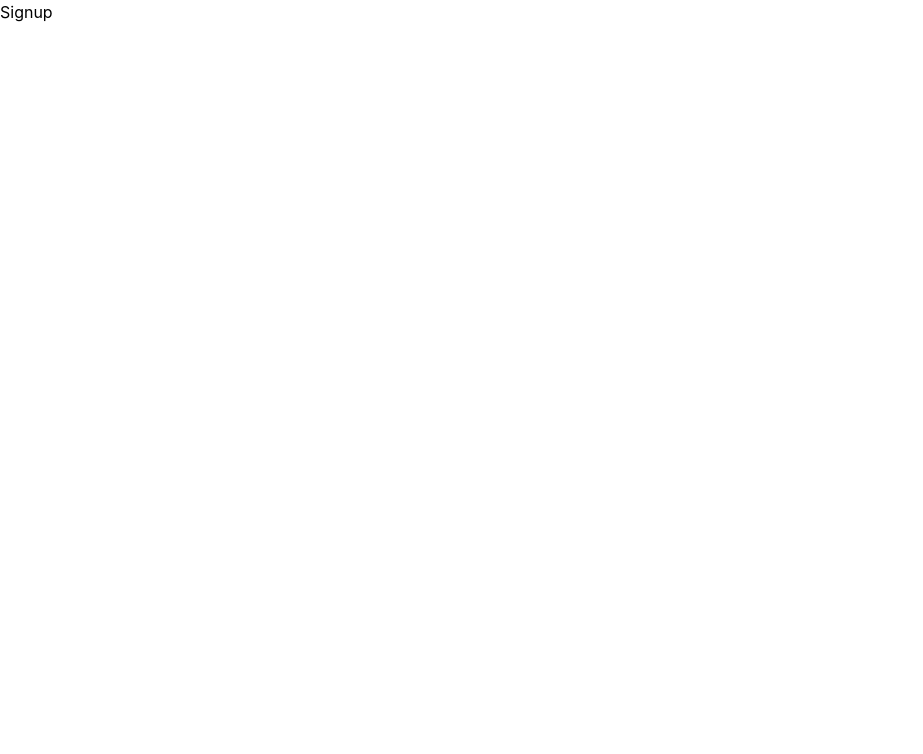
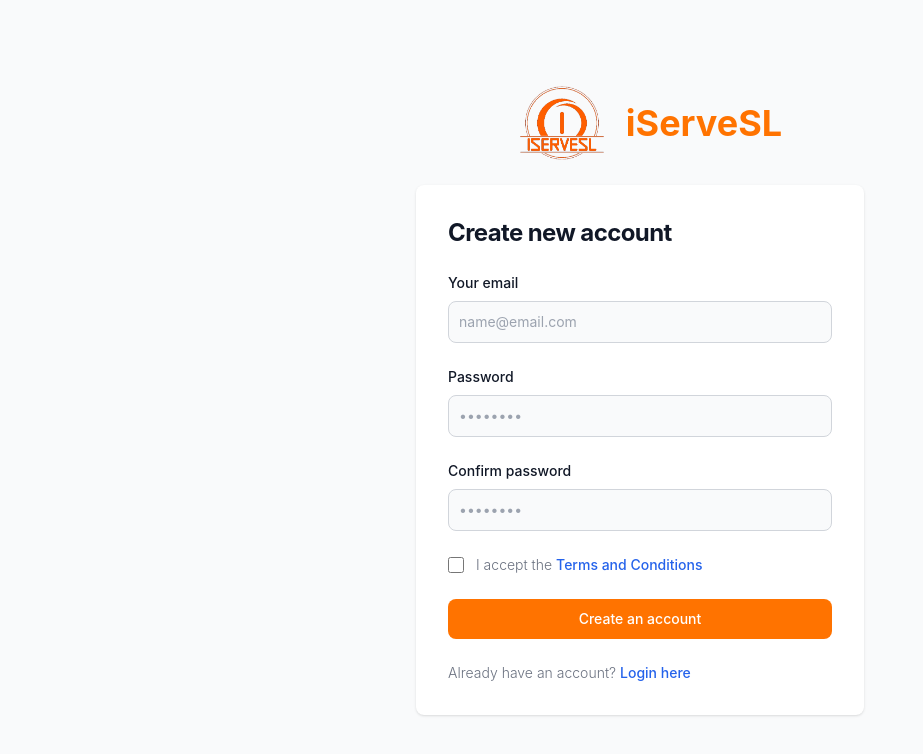
Before and after one commit to iServeSL/iServeSL-Frontent, a React (Vite) app in the folder iServeSL/: page /signup in a window 1280 px wide. Shown: the top 754 px of the page, without its empty margins (0-923 px from the left). Built offline with nearby package versions, Linux system fonts and the light colour scheme.

Commit message:
Complete sign up page interface

```diff
--- a/iServeSL/src/routes/Signup.jsx
+++ b/iServeSL/src/routes/Signup.jsx
@@ -1,9 +1,61 @@
-import React from 'react'
+import React, { useState } from 'react';
+import Logo from '../assets/iServeSL.png';
+import { useNavigate } from 'react-router-dom'
 
 const Signup = () => {
-  return (
-    <div>Signup</div>
-  )
+    const navigate = useNavigate();
+
+    const loginNavigate = () => {
+        navigate('/login');
+    };
+
+    const welcomeNavigate = () => {
+        navigate('/');
+    }
+
+    return (
+        <section className="bg-gray-50 dark:bg-gray-900">
+            <div className="flex flex-col items-center justify-center px-6 py-8 mx-auto md:h-screen lg:py-0">
+                <a onClick={welcomeNavigate} className="cursor-pointer flex items-center mb-6 text-4xl font-bold text-[#ff7300] dark:text-[#ff7300]">
+                    <img className="w-32 h-auto" src={Logo} alt="logo" />
+                    iServeSL
+                </a>
+                <div className="w-full bg-white rounded-lg shadow dark:border md:mt-0 sm:max-w-md xl:p-0 dark:bg-gray-800 dark:border-gray-700">
+                    <div className="p-6 space-y-4 md:space-y-6 sm:p-8">
+                        <h1 className="text-xl font-bold leading-tight tracking-tight text-gray-900 md:text-2xl dark:text-white">
+                            Create new account
+                        </h1>
+                        <form className="space-y-4 md:space-y-6" action="#">
+                            <div>
+                                <label for="email" className="block mb-2 text-sm font-medium text-gray-900 dark:text-white">Your email</label>
+                                <input type="email" name="email" id="email" className="bg-gray-50 border border-gray-300 text-gray-900 sm:text-sm rounded-lg focus:ring-primary-600 focus:border-primary-600 block w-full p-2.5 dark:bg-gray-700 dark:border-gray-600 dark:placeholder-gray-400 dark:text-white dark:focus:ring-blue-500 dark:focus:border-blue-500" placeholder="name@email.com" required="" />
+                            </div>
+                            <div>
+                                <label for="password" className="block mb-2 text-sm font-medium text-gray-900 dark:text-white">Password</label>
+                                <input type="password" name="password" id="password" placeholder="••••••••" className="bg-gray-50 border border-gray-300 text-gray-900 sm:text-sm rounded-lg focus:ring-primary-600 focus:border-primary-600 block w-full p-2.5 dark:bg-gray-700 dark:border-gray-600 dark:placeholder-gray-400 dark:text-white dark:focus:ring-blue-500 dark:focus:border-blue-500" required="" />
+                            </div>
+                            <div>
+                                <label for="confirm-password" className="block mb-2 text-sm font-medium text-gray-900 dark:text-white">Confirm password</label>
+                                <input type="password" name="confirm-password" id="confirm-password" placeholder="••••••••" className="bg-gray-50 border border-gray-300 text-gray-900 sm:text-sm rounded-lg focus:ring-primary-600 focus:border-primary-600 block w-full p-2.5 dark:bg-gray-700 dark:border-gray-600 dark:placeholder-gray-400 dark:text-white dark:focus:ring-blue-500 dark:focus:border-blue-500" required="" />
+                            </div>
+                            <div className="flex items-start">
+                                <div className="flex items-center h-5">
+                                    <input id="terms" aria-describedby="terms" type="checkbox" className="w-4 h-4 border border-gray-300 rounded bg-gray-50 focus:ring-3 focus:ring-primary-300 dark:bg-gray-700 dark:border-gray-600 dark:focus:ring-primary-600 dark:ring-offset-gray-800" required="" />
+                                </div>
+                                <div className="ml-3 text-sm">
+                                    <label for="terms" className="font-light text-gray-500 dark:text-gray-300">I accept the <a className="font-medium text-primary-600 hover:underline dark:text-primary-500" href="#">Terms and Conditions</a></label>
+                                </div>
+                            </div>
+                            <button type="submit" className="btnHoverEffect w-full text-white bg-[#ff7300] focus:ring-4 focus:outline-none focus:ring-primary-300 font-medium rounded-lg text-sm px-5 py-2.5 text-cente dark:focus:ring-primary-800">Create an account</button>
+                            <p className="text-sm font-light text-gray-500 dark:text-gray-400">
+                                Already have an account? <a onClick={loginNavigate} className="cursor-pointer font-medium text-primary-600 hover:underline">Login here</a>
+                            </p>
+                        </form>
+                    </div>
+                </div>
+            </div>
+        </section>
+    )
 }
 
 export default Signup;
```
